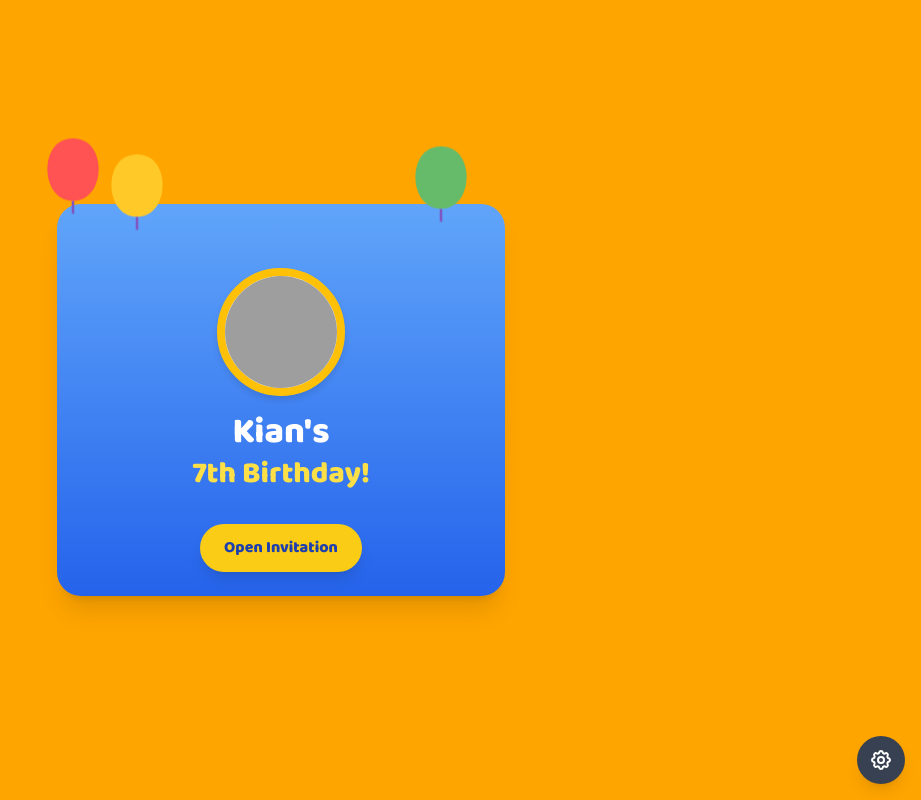
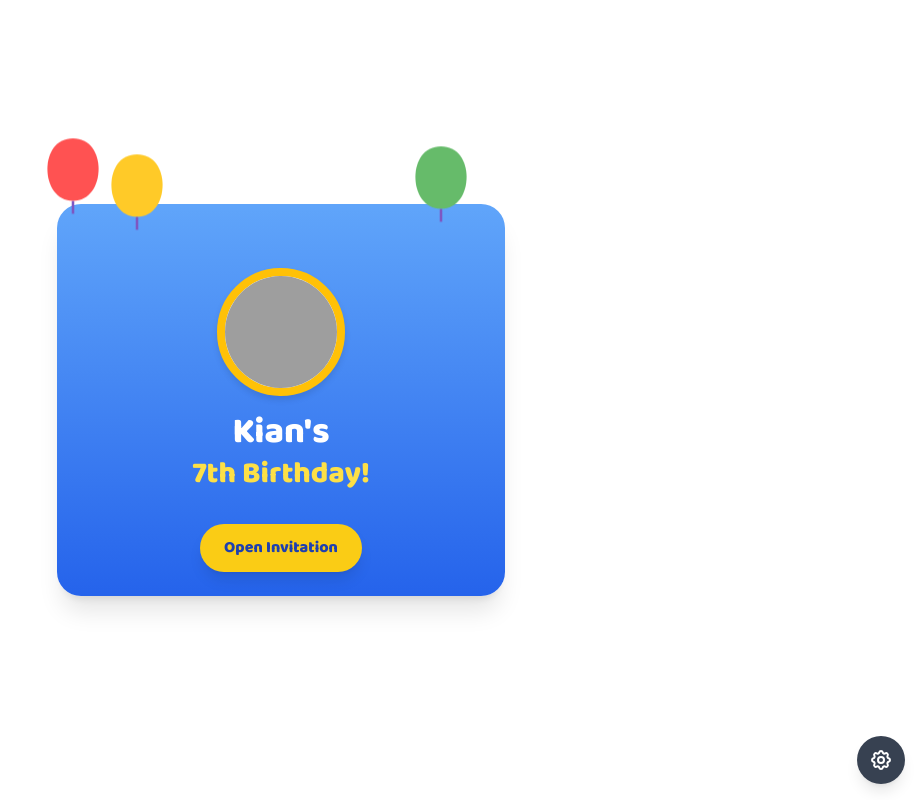
Before and after one commit to aman1361/Kian, a plain HTML site: page index.html in a window 1280 px wide. Shown: the whole page, without its empty margins (359-1280 px from the left). Drawn offline with nearby package versions, Linux system fonts and the light colour scheme; grey boxes are pictures that could not be loaded.

Commit message:
Update index.html

```diff
--- a/index.html
+++ b/index.html
@@ -10,7 +10,7 @@
 
         body {
             font-family: 'Baloo 2', cursive;
-            background-color: orange;
+            background-color: White;
             overflow-x: hidden;
         }
 
```
